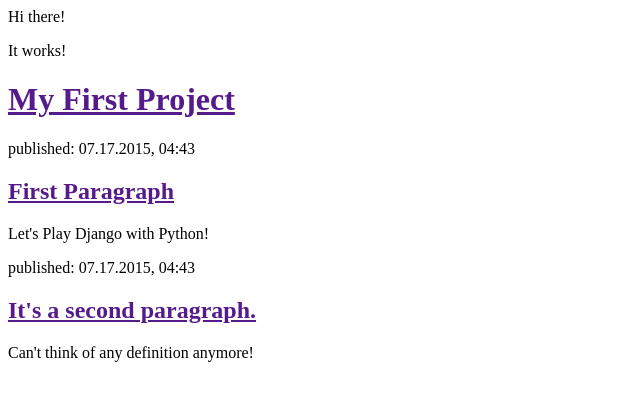
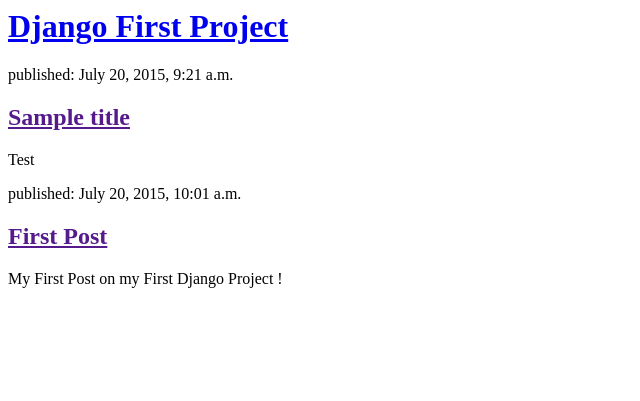
Before and after one commit to dc-github/firstdjangoproject, a Django app: page / in a window 1280 px wide. Shown: the top 401 px of the page, without its empty margins (0-640 px from the left). Run offline with Django 3.2, Linux system fonts and the light colour scheme; data comes from the database, SQL or seed files in the repository; both versions use the stored data as it was after the commit.

Commit message:
Modified templates to display posts from database.

```diff
--- a/blog/templates/blog/post_list.html
+++ b/blog/templates/blog/post_list.html
@@ -1,25 +1,11 @@
-<html>
-	<head>
-		<title>DONUTIFICATION</title>
-	</head>
-	<body>
-	<p>Hi there!</p>
-	<p>It works!</p>
+<div>
+	<h1><a href="/">Django First Project</a></h1>
+</div>
 
+{% for post in posts %}
 	<div>
-		<h1><a href="">My First Project</a></h1>
+		<p>published: {{ post.published_date }}</p>
+		<h2><a href="">{{ post.title }}</a></h2>
+		<p>{{ post.text|linebreaks }}</p>
 	</div>
-
-	<div>
-		<p>published: 07.17.2015, 04:43</p>
-		<h2><a href="">First Paragraph</a></h2>
-		<p>Let's Play Django with Python!</p>
-	</div>
-
-	<div>
-		<p>published: 07.17.2015, 04:43</p>
-		<h2><a href="">It's a second paragraph.</a></h2>
-		<p>Can't think of any definition anymore!</p>
-	</div>
-	</body>
-</html>
+{% endfor %}
--- a/blog/views.py
+++ b/blog/views.py
@@ -1,4 +1,7 @@
 from django.shortcuts import render
+from django.utils import timezone
+from .models import Post
 
 def post_list(request):
-	return render(request, 'blog/post_list.html', {})
+	posts = Post.objects.filter(published_date__lte=timezone.now()).order_by('published_date')
+	return render(request, 'blog/post_list.html', {'posts': posts})
```
Also changed, not shown: db.sqlite3.
